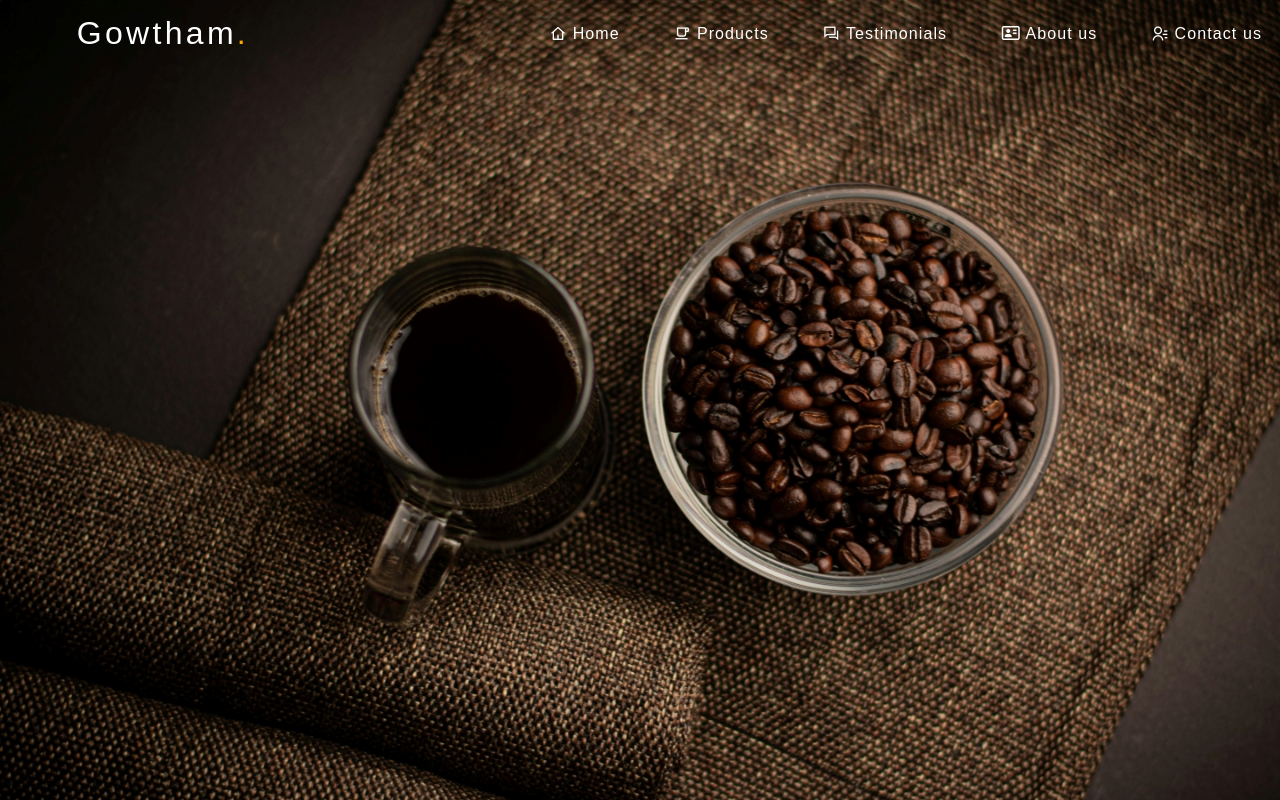
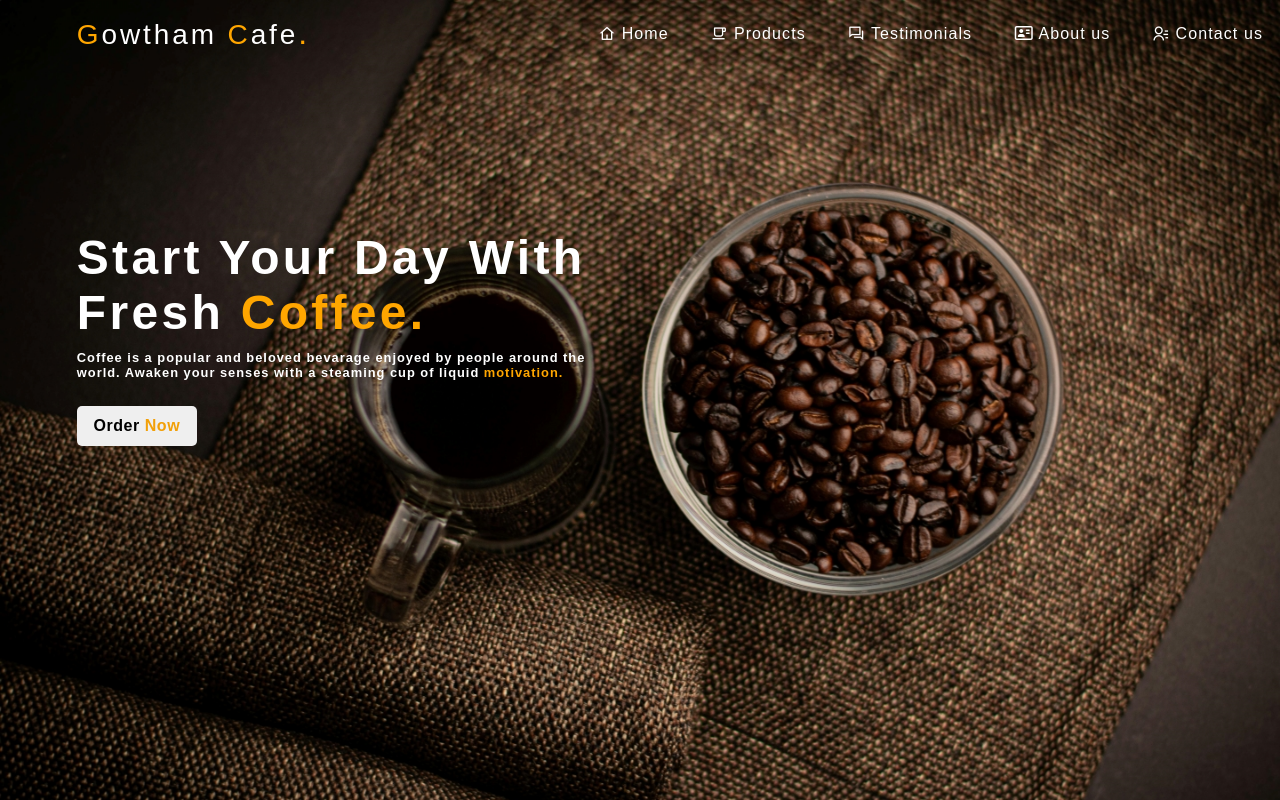
Before and after one commit to SingamsettyGowtham/Responsive-Web-Page, a plain HTML site: page index.html in a window 1280 px wide. Drawn offline with nearby package versions, Linux system fonts and the light colour scheme.

Commit message:
done with the changes

```diff
--- a/index.html
+++ b/index.html
@@ -10,7 +10,7 @@
 </head>
 <body>
     <nav>
-        <div class="Logo">Gowtham<span>.</span></div>
+        <div class="Logo"><span class="cfe">G</span>owtham <span class="cfe">C</span>afe<span class="dot">.</span></div>
         <div class="Menu">
             <ul>
                 <li><a href="#"><i class="ri-home-4-line"></i> Home</a></li>
@@ -21,6 +21,13 @@
             </ul>
         </div>
     </nav>
+    <div class="h2">
+        <h1>Start Your Day With <br> Fresh <span class="cfe"> Coffee.</span></h1>
+    </div>
+    <div class="h6">
+        <h6>Coffee is a popular and beloved bevarage enjoyed by people around the<br>world. Awaken your senses with a steaming cup of liquid <span class="cfe">motivation.</span></h6>
+    </div>
+    <button>Order  <span class="cfn">Now</span></button>
     <script src="script.js"></script>
 </body>
 </html>
--- a/style.css
+++ b/style.css
@@ -14,12 +14,12 @@ nav{
     display: flex;
     height: 10vh;
 }
-span{
+.dot{
     color: orange;
     font-size: 2rem;
 }
 nav .Logo{
-    font-size: 2rem;
+    font-size: 1.75rem;
     margin-right: 20%;
     margin-left: 6%;
     margin-top: 15px;
@@ -29,8 +29,8 @@ nav .Logo{
 .Menu ul li{
     display: inline-flex;
     padding-inline: 20px;
-    padding: 25px 5px;
-    margin-left: 40px;
+    padding: 25px 5px 25px 3px;
+    margin-left: 30px;
     letter-spacing: 0.1cap;
     /* background-color: black; */
 }
@@ -39,5 +39,37 @@ nav .Logo{
     text-decoration: none;
 }
 .Menu ul li  :hover{
-    color: #fbd0be;
+    color: orange;
 }
+.h2{
+    color: white;
+    margin-top: 150px;
+    margin-left: 6%;
+    font-size: 1.5rem;
+    letter-spacing: 0.2cap;
+}
+.h6{
+    color: white;
+    margin-top: 10px;
+    margin-left: 6%;
+    font-size: 1.2rem;
+    letter-spacing: 0.075cap;
+    font-weight: lighter;
+}
+.cfe{
+    color: rgb(255, 166, 0);
+}
+.cfn{
+    color: rgb(242, 160, 8);
+}
+button{
+    margin-left: 6%;
+    margin-top: 2%;
+    font-size: 1rem;
+    width: 120px;
+    height: 40px;
+    border: none;
+    border-radius: 5px;
+    font-weight: bolder;
+    letter-spacing: 0.05cap;
+}
```
